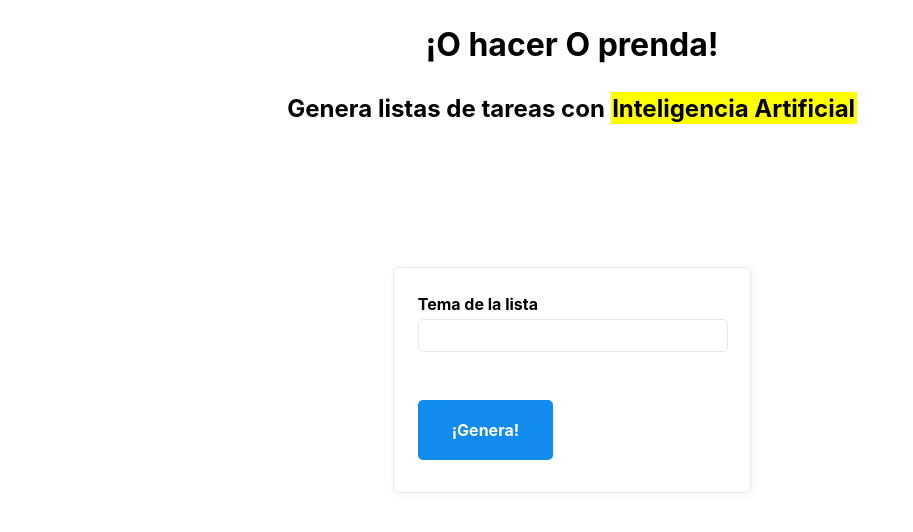
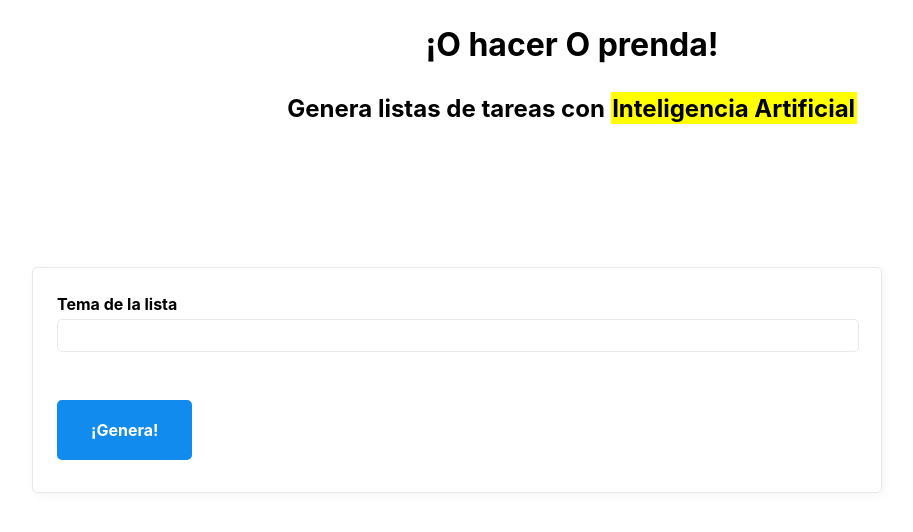
Before and after one commit to delineas/o-hacer-o-prenda, a Next.js app: page / in a window 1280 px wide. Shown: the top 532 px of the page, without its empty margins (68-981 px from the left). Built offline with nearby package versions, Linux system fonts and the light colour scheme.

Commit message:
Video 4. Form component. Add Dummyjson

```diff
--- a/package.json
+++ b/package.json
@@ -5,7 +5,7 @@
   "scripts": {
     "dev": "next dev",
     "build": "next build",
-    "start": "next start",
+    "start": "next start -p 4000",
     "lint": "next lint"
   },
   "dependencies": {
--- /dev/null
+++ b/src/components/create-form.js
@@ -0,0 +1,36 @@
+import { useState } from "react";
+
+export default function () {
+
+  const [content, setContent] = useState('');
+
+  function handleSubmit(event) {
+    event.preventDefault();
+
+    fetch('https://dummyjson.com/posts/1?key=API_KEY_MOLACANTIDAD')
+      .then(response => response.json())
+      .then(data => setContent(data.body))
+  }
+
+  return (
+    <form>
+      <label for="topic">Tema de la lista</label>
+      <input type="text" id="topic" name="topic" size="28" />
+
+      <br />
+      {content == '' && (
+        <button type="submit" id="show" onClick={handleSubmit}>
+          ¡Genera!
+        </button>
+      )}
+
+      {content != "" && (
+        <>
+          <textarea value={content} rows="20"></textarea>
+          <button type="submit">Repetir</button>
+          <button type="submit">Empezar</button>
+        </>
+      )}
+    </form>
+  );
+}
--- a/src/pages/index.js
+++ b/src/pages/index.js
@@ -1,13 +1,15 @@
 import Head from 'next/head'
-import Image from 'next/image'
 import { Inter } from '@next/font/google'
-import styles from '../styles/Home.module.css'
+import CreateForm from '../components/create-form'
 
 const inter = Inter({ subsets: ['latin'] })
 
 function Index() {
   return (
     <>
+      <Head>
+        <title>O Hacer O Prenda!</title>
+      </Head>
       <header>
         <h1>¡O hacer O prenda!</h1>
         <h2>
@@ -16,17 +18,7 @@ function Index() {
         <br />
       </header>
       <main>
-        <section>
-          <form>
-            <label for="topic">Tema de la lista</label>
-            <input type="text" id="topic" name="topic" size="28" />
-
-            <br />
-            <button type="submit" id="show">
-              ¡Genera!
-            </button>
-          </form>
-        </section>
+        <CreateForm></CreateForm>
       </main>
     </>
   );
```
